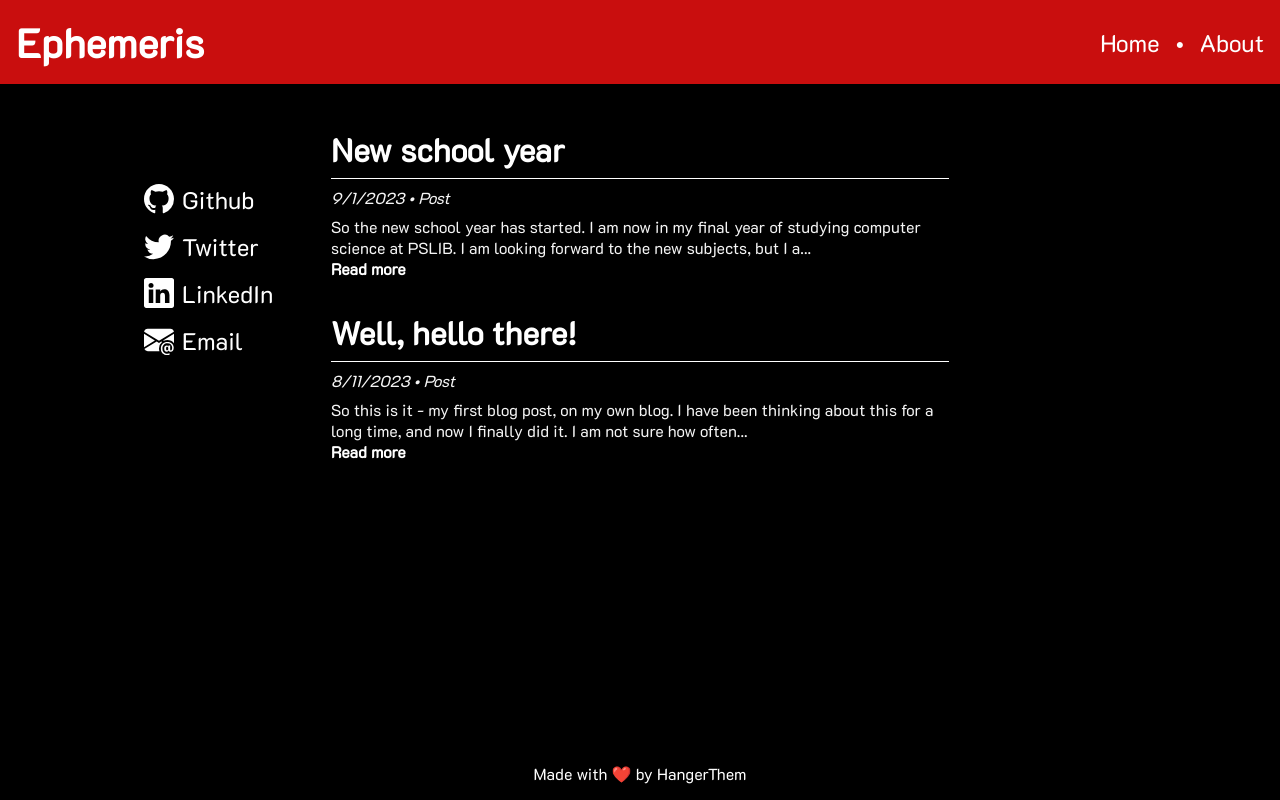
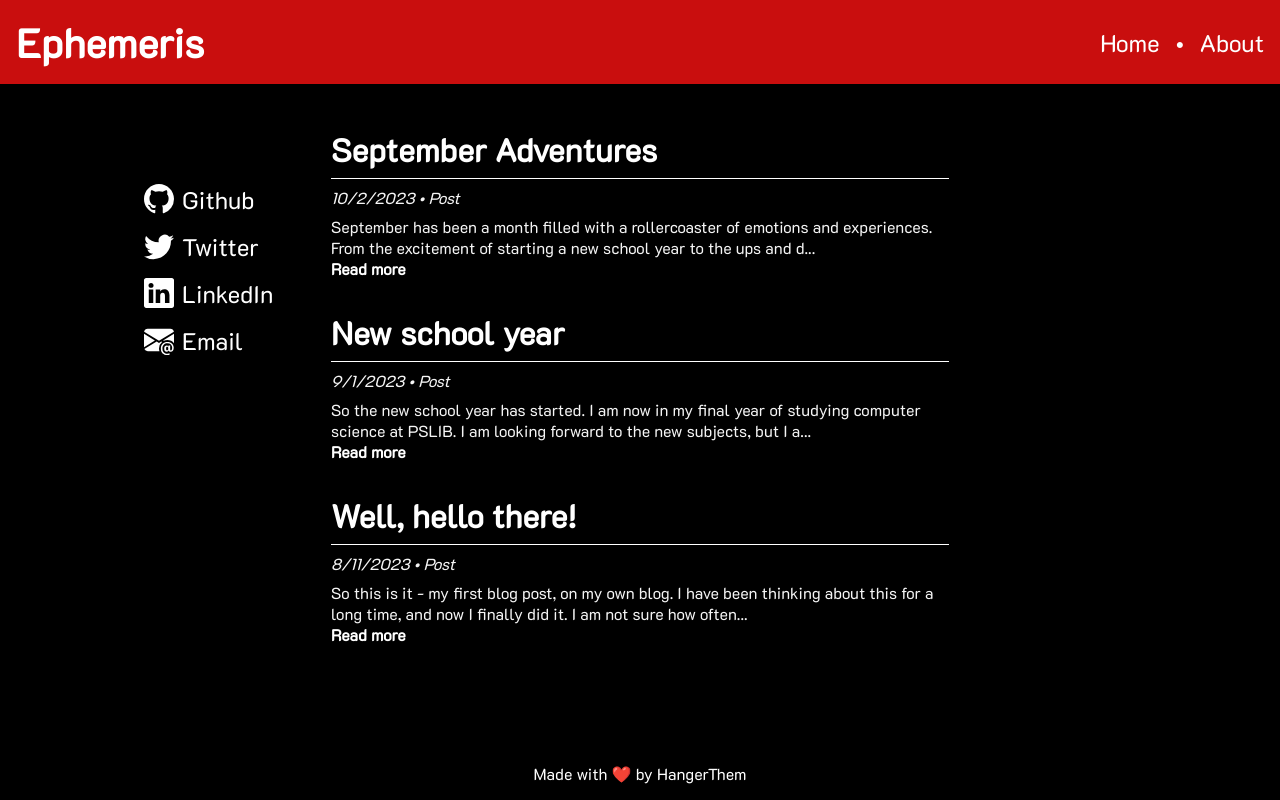
Before and after one commit to HangerThem/blog.hangerthem.com, a Next.js app: page / in a window 1280 px wide. Built offline with nearby package versions, Linux system fonts and the light colour scheme.

Commit message:
New post, images coming later today

```diff
--- a/data/posts.ts
+++ b/data/posts.ts
@@ -49,5 +49,55 @@
         },
       },
     ],
-  }
+  },
+  {
+    id: 3,
+    date: new Date("2023-10-02"),
+    type: "post",
+    title: "September Adventures",
+    content: [
+      {
+        type: "paragraph",
+        content: {
+          text: "September has been a month filled with a rollercoaster of emotions and experiences. From the excitement of starting a new school year to the ups and downs of personal life, it's been quite a journey.",
+        },
+      },
+      {
+        type: "paragraph",
+        content: {
+          text: "As the new school year began, I found myself diving into the world of academics once again. The challenges of coursework and the pursuit of knowledge have kept me engaged.",
+        },
+      },
+      {
+        type: "image",
+        content: {
+          src: "",
+          width: 800,
+          height: 600,
+          alt: "Books and Laptop",
+        },
+      },
+      {
+        type: "paragraph",
+        content: {
+          text: "On the physical front, I've been dedicated to my fitness journey. Regular trips to the gym have allowed me to see noticeable progress, which is always motivating.",
+        },
+      },
+      {
+        type: "image",
+        content: {
+          src: "",
+          width: 800,
+          height: 600,
+          alt: "Gym Workout",
+        },
+      },
+      {
+        type: "paragraph",
+        content: {
+          text: "Life is a journey filled with its share of ups and downs, and this month has been no exception. Through it all, I've remained introspective and committed to personal growth.",
+        },
+      },
+    ],
+  },
 ];
--- a/styles/postStyle.ts
+++ b/styles/postStyle.ts
@@ -6,6 +6,7 @@
   align-items: center;
   width: 750px;
   gap: 1rem;
+  margin-bottom: 1rem;
 `;
 
 export const PostError = styled.div`
```
